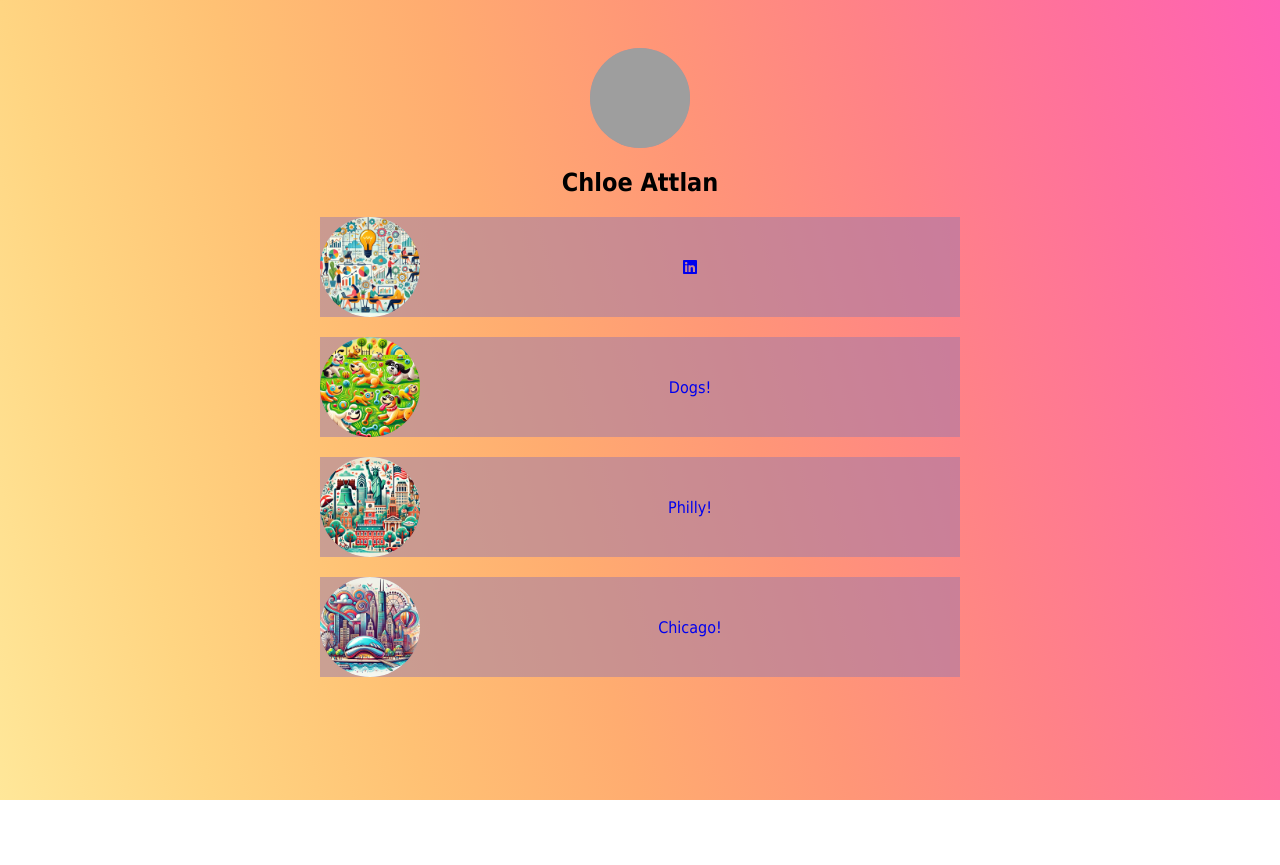
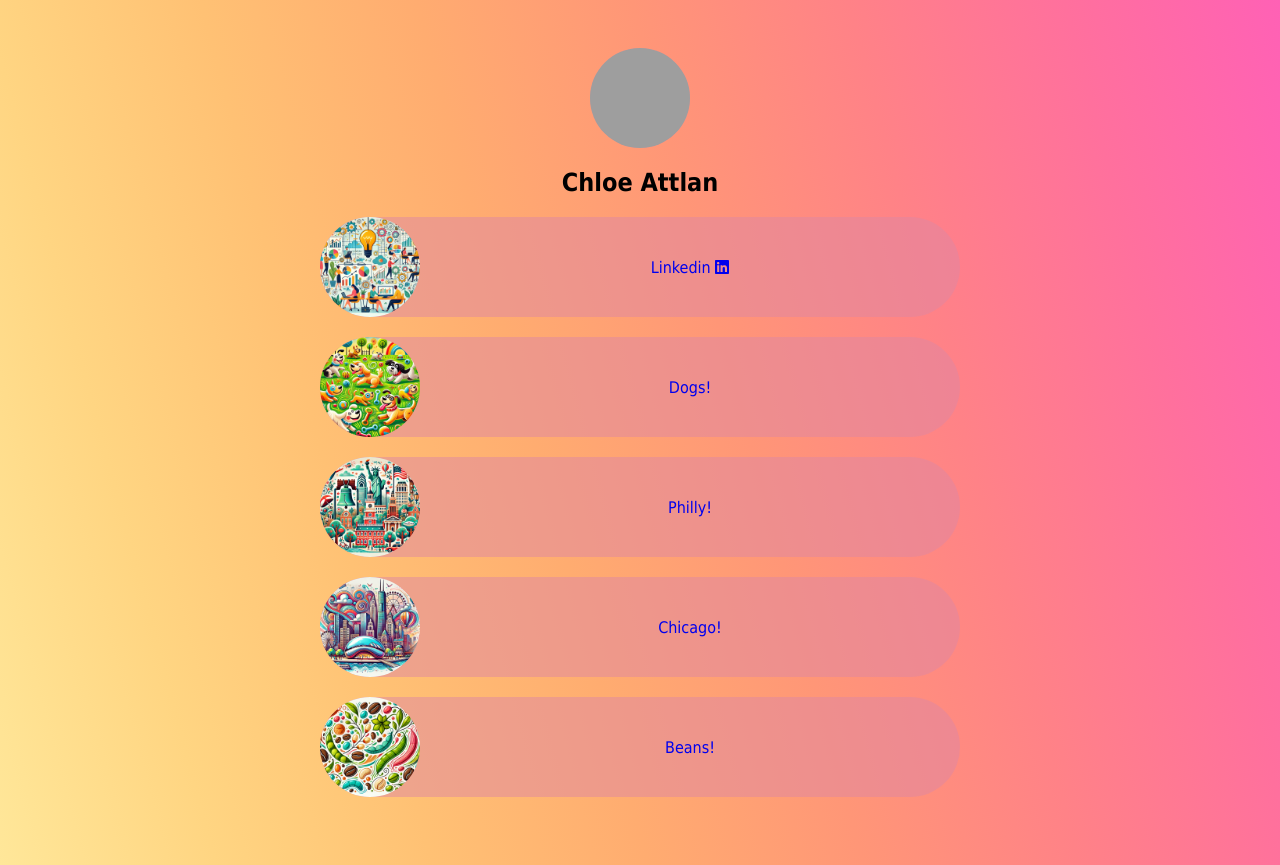
Before and after one commit to chloeattlan/link-in-bio, a plain HTML site: page index.html in a window 1280 px wide. Before the commit the page ends 800 px from the top, so only its background shows below. Drawn offline with Linux system fonts and the light colour scheme; grey boxes are pictures that could not be loaded.

Commit message:
polished

```diff
--- a/index.html
+++ b/index.html
@@ -34,18 +34,21 @@
       height: 100px;
       border-radius: 100px;
       object-fit: cover;
-      background-color: rgba(149, 123, 173, 0.5);
+      background-color: rgba(222, 136, 163, 0.5);
       display: flex;
       align-items: center;
+      border-radius: 1000px;
     }
     .item {
-      background-color: rgba(149, 123, 173, 0.5);
+      background-color: rgba(222, 136, 163, 0.5);
       margin-bottom: 20px;
       display: flex;
       align-items: center;
+      border-radius: 1000px;
     }
     .social_icons_row {
-        background-color: rgba(149, 123, 173, 0.5);
+        background-color: rgba(222, 136, 163, 0.5);
+        border-radius: 1000px;
     }
     .main_container {
       max-width: 640px;
@@ -88,6 +91,7 @@
     <div class = 'item'>
       <img class = 'thumbnail' src="pics/f827ea16-a175-4c4e-8282-87f11e7c49c2.webp" alt="Linkedin">
       <a class = 'link-text' href="https://www.linkedin.com/in/chloe-attlan-2ba00b220/" target = "_blank">
+        Linkedin
         <i class="fa-brands fa-linkedin"></i>
       </a>
     </div>
@@ -104,6 +108,10 @@
         <img class = 'thumbnail' src = 'pics/22ea195e-f542-496a-aed2-f0eb59999649.webp'>
         <a class="link-text" target = "_blank" href = "https://en.wikipedia.org/wiki/Chicago">Chicago!</a>
       </div>
+      <div class = 'item'>
+        <img class = 'thumbnail' src = 'DALL·E 2025-01-14 16.28.40 - A whimsical, fun, and professional illustration in a unified artistic style, featuring a playful theme centered around beans_ colorful beans of variou.webp'>
+        <a class="link-text" target = "_blank" href = "https://en.wikipedia.org/wiki/McLean,_Virginia">Beans!</a>
+      </div>
     </div>
   </div>
 
```
Also changed, not shown: DALL·E 2025-01-14 16.28.40 - A whimsical, fun, and professional illustration in a unified artistic style, featuring a playful theme centered around beans_ colorful beans of variou.webp (added).
